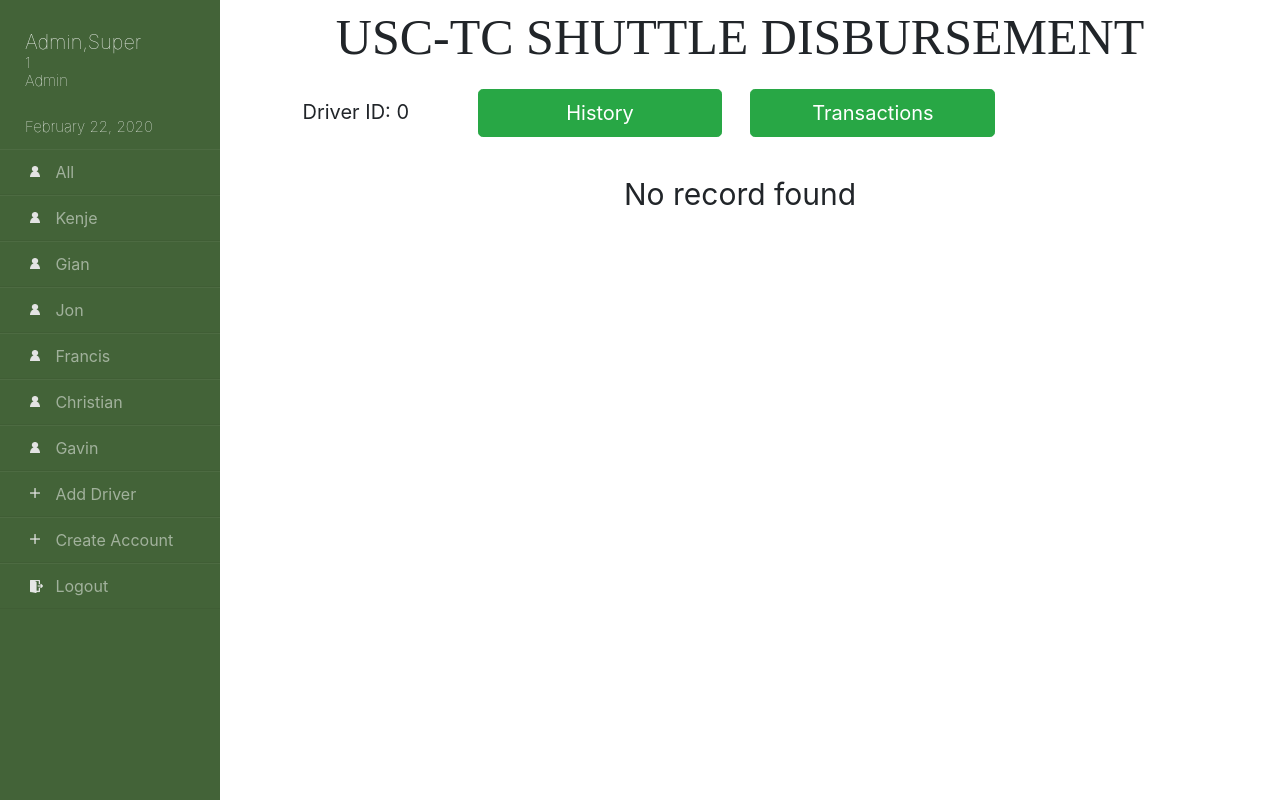
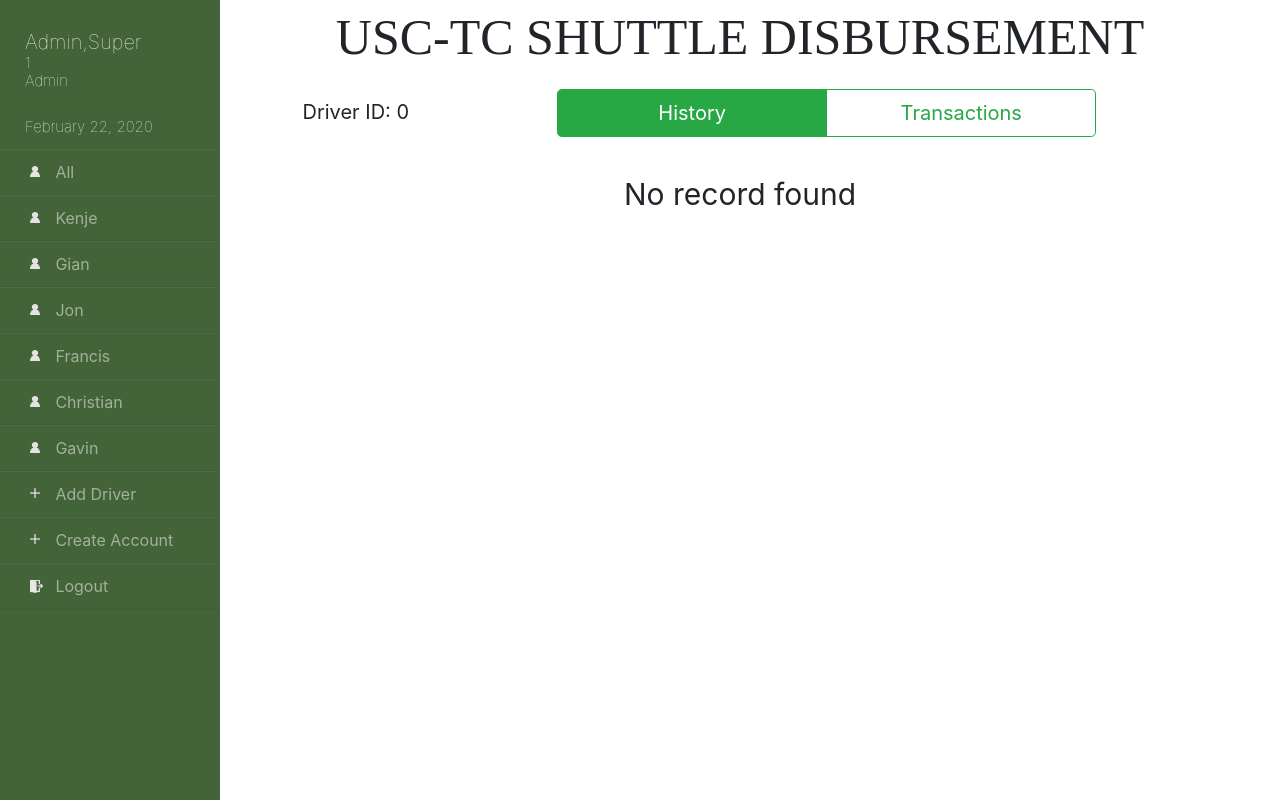
Before and after one commit to brylemp/co0lTh3sisBois-WebApp, a PHP site: page /driver.php in a window 1280 px wide. Run offline with PHP 8.4, Linux system fonts and the light colour scheme; a user stored in the database is signed in; data comes from the database, SQL or seed files in the repository.

Commit message:
Improved history and transaction buttons in driver page

```diff
--- a/css/driver.css
+++ b/css/driver.css
@@ -119,21 +119,27 @@ body{
 
 .wrapper .main .outeroutertable .toparea .DriverID{
     /* border: 1px solid black; */
-    width: 20%;
+    white-space: pre-wrap;      /* CSS3 */
+    white-space: -moz-pre-wrap; /* Firefox */
+    white-space: -pre-wrap;     /* Opera <7 */
+    white-space: -o-pre-wrap;   /* Opera 7 */
+    word-wrap: break-word;      /* IE */
+    width: 29.1%;
     padding-top: 8px;
 }
 
 .wrapper .main .outeroutertable .toparea .tab{
     /* border: 1px solid blue; */
-    display: flex;
-    width: 80%;
-    /* margin-left: %; */
+    text-align: center;
+    width: 58.1%;
 }
 
 .wrapper .main .outeroutertable .toparea .tab button{
     /* border: 1px solid red; */
-    width: 35%;
-    margin-right: 4%;
+    width: 21.1vw;
+    /* padding-left: 50%;
+    padding-right: 100%;
+    width: 100%; */
 }
 
 .wrapper .main .outeroutertable .NoRecord{
--- a/driver.php
+++ b/driver.php
@@ -97,8 +97,12 @@
             <div class='outeroutertable'>
                 <div class='toparea'><div class='DriverID'>Driver ID: <?php echo "$selected_driver_ID";?></div>
                 <div class='tab'>
-                    <button type='button' class='btn btn-success btn-lg' onclick='openhist();'>History</button>
-                    <button type='button' class='btn btn-success btn-lg' onclick='opentran();'>Transactions</button>
+                    <!-- <button type='button' class='btn btn-success btn-lg' onclick='openhist();'>History</button>
+                    <button type='button' class='btn btn-success btn-lg' onclick='opentran();'>Transactions</button> -->
+                    <div class="btn-group btn-group-lg" role="group" aria-label="Basic example">
+                        <button type="button" id="HistoryButton" class="btn btn-success" onclick='openhist();'>History</button>
+                        <button type="button" id="TransactionButton" class="btn btn-outline-success" onclick='opentran();'>Transactions</button>
+                    </div>
                 </div>
             </div>
         <div id='History' class='tabcontent'>
@@ -216,15 +220,16 @@
 <script>
 
 function openhist() {
-    // alert('idiot');
     document.getElementById('Transactions').style.display = "none";
     document.getElementById('History').style.display = "block";
-
+    document.getElementById('HistoryButton').className="btn btn-success";
+    document.getElementById('TransactionButton').className="btn btn-outline-success";
 }
 function opentran() {
-    // alert('idiot');
     document.getElementById('History').style.display = "none";
     document.getElementById('Transactions').style.display = "block";
+    document.getElementById('HistoryButton').className="btn btn-outline-success";
+    document.getElementById('TransactionButton').className="btn btn-success";
 }
 
 $('#ReceiptModal').on('show.bs.modal', function (event) {
```
Lines whose indentation alone changed are shown as unchanged.
